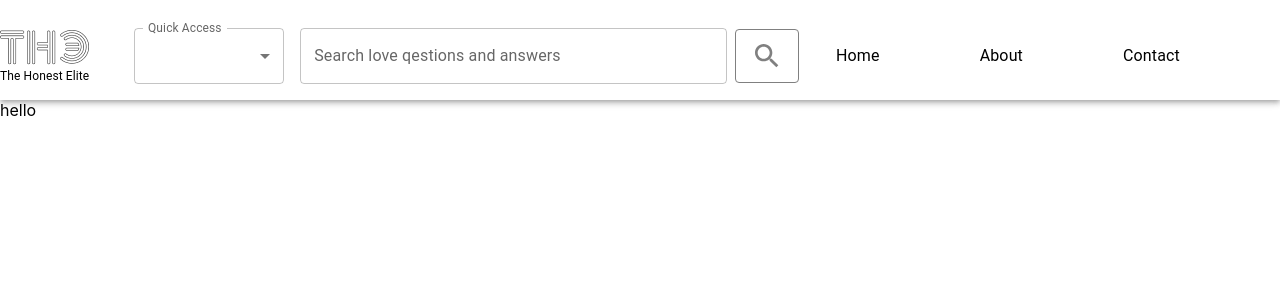
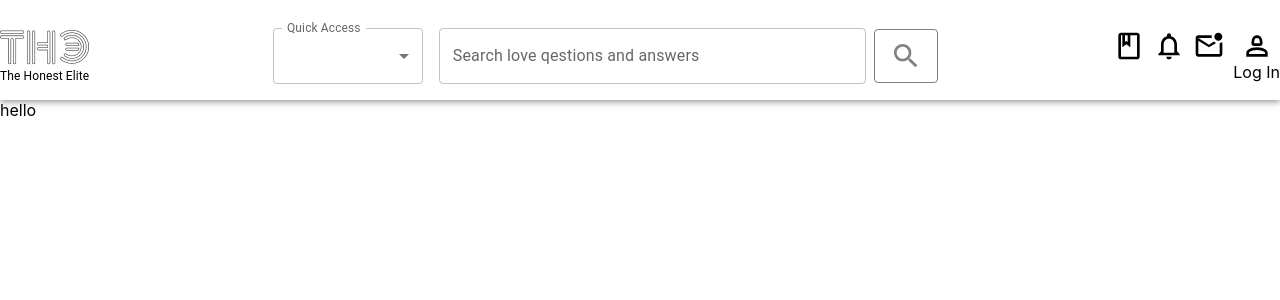
Before and after one commit to Jubayer-Hossain-Abir-404/restaurant-location-viewer-using-nextjs-react-material-ui-mapbox, a Next.js app: page / in a window 1280 px wide. Shown: the top 300 px of the page. Built offline with nearby package versions, Linux system fonts and the light colour scheme.

Commit message:
notifications icon

```diff
--- a/components/Nav.js
+++ b/components/Nav.js
@@ -6,6 +6,7 @@ import Link from "next/link";
 import BasicSelect from "./BasicSelect";
 import InputField from "./InputField";
 import SearchButton from "./SearchButton";
+import Notifications from "./Notifications";
 
 const Header = styled(AppBar)`
   background: white;
@@ -18,13 +19,7 @@ const Header = styled(AppBar)`
 const NavItems = styled(Box)`
   display: flex;
   align-items:center;
-  margin-left: auto;
-  justify-content: space-between;
-  & > p {
-    margin-right: 100px;
-    cursor: pointer;
-    color: black;
-  }
+  color:black;
 `;
 const LogoItems = styled(Box)`
   margin-left: 5%;
@@ -63,15 +58,7 @@ const Nav = () => {
         </Stack>
 
         <NavItems>
-          <Link href="/">
-            <Typography>Home</Typography>
-          </Link>
-          <Link href="/about">
-            <Typography>About</Typography>
-          </Link>
-          <Link href="/contact">
-            <Typography>Contact</Typography>
-          </Link>
+          <Notifications />
         </NavItems>
       </Stack>
     </Header>
--- /dev/null
+++ b/components/Notifications.js
@@ -0,0 +1,23 @@
+import BookOutlinedIcon from "@mui/icons-material/BookOutlined";
+import NotificationsNoneOutlinedIcon from "@mui/icons-material/NotificationsNoneOutlined";
+import MarkEmailUnreadOutlinedIcon from "@mui/icons-material/MarkEmailUnreadOutlined";
+import Person2OutlinedIcon from "@mui/icons-material/Person2Outlined";
+import { Stack } from "@mui/material";
+
+import React from 'react'
+
+const Notifications = () => {
+  return (
+    <Stack direction="row" spacing={1} alignItems="flex-start">
+      <BookOutlinedIcon style={{ width: 32, height: 32 }} />
+      <NotificationsNoneOutlinedIcon style={{ width: 32, height: 32 }} />
+      <MarkEmailUnreadOutlinedIcon style={{ width: 32, height: 32 }} />
+      <Stack direction="column" justifyContent="center" alignItems="center">
+        <Person2OutlinedIcon style={{ width: 32, height: 32 }} />
+        Log In
+      </Stack>
+    </Stack>
+  );
+}
+
+export default Notifications
--- a/components/SearchButton.js
+++ b/components/SearchButton.js
@@ -14,7 +14,7 @@ const WhiteButton = styled(Button)`
 export default function SearchButton() {
 
   return (
-    <WhiteButton>
+    <WhiteButton style={{ marginLeft:8 }}>
       <SearchIcon style={{ width:32, height:32 } }/>
     </WhiteButton>
   );
```
